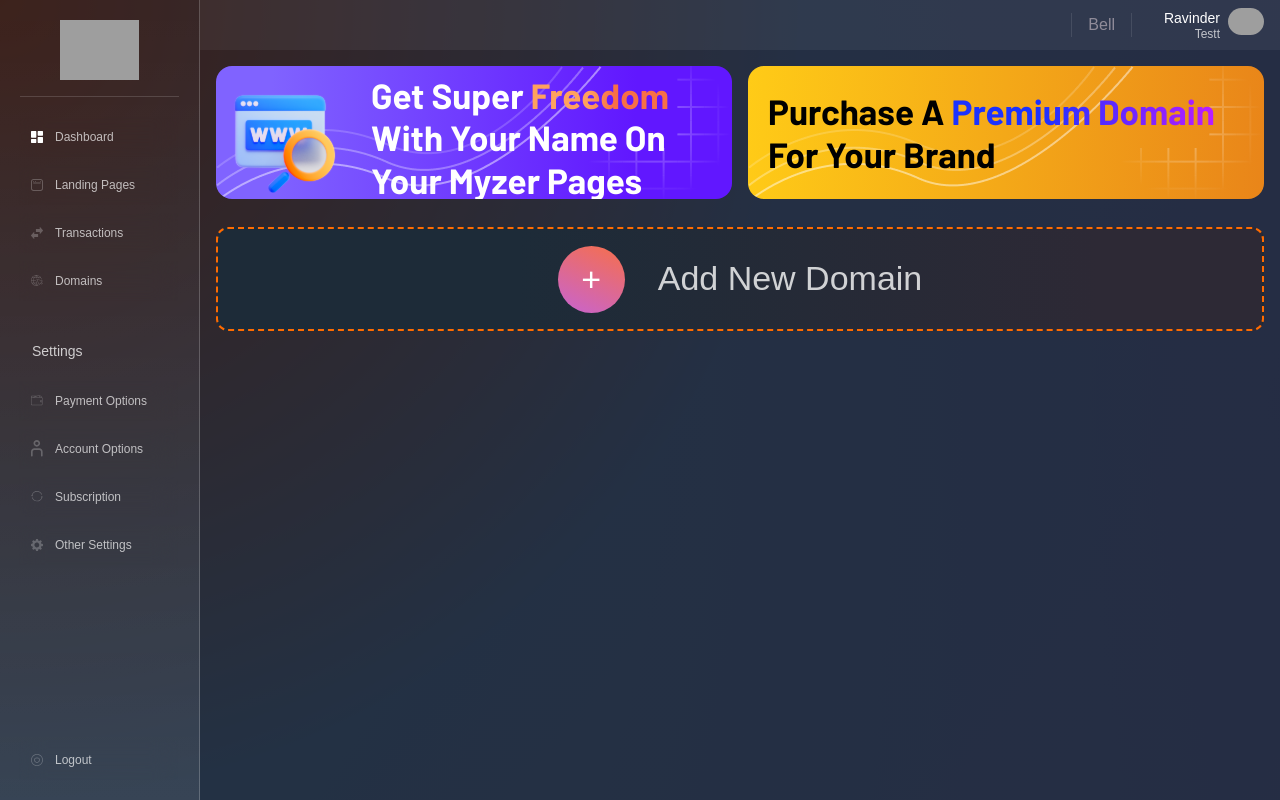
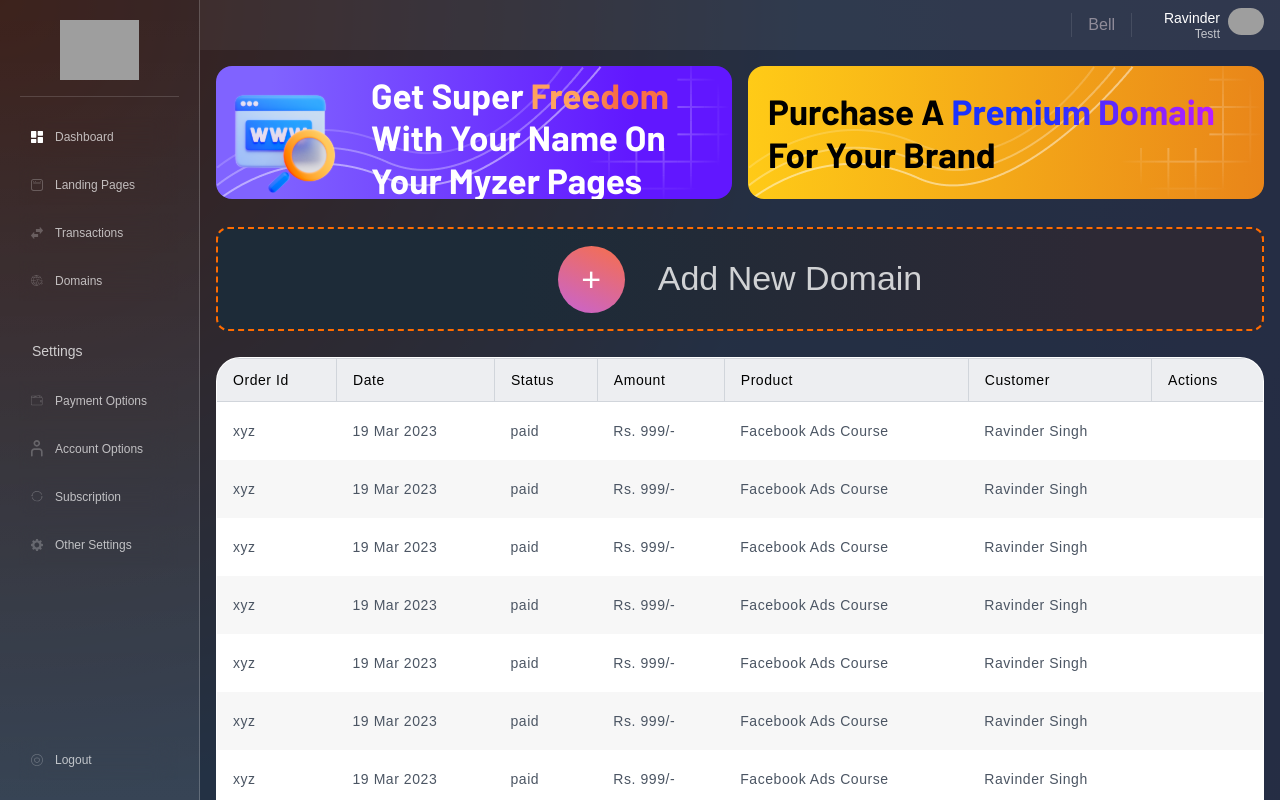
Before and after one commit to 47Sunil/myz_front, a React (Create React App) app: page /domain in a window 1280 px wide. Built offline with nearby package versions, Linux system fonts and the light colour scheme; grey boxes are pictures that could not be loaded.

Commit message:
domain screen 1 complete

```diff
--- a/src/pages/AppBackground.js
+++ b/src/pages/AppBackground.js
@@ -64,12 +64,8 @@
   grid-row: 2 / span 1;
   grid-column: 2;
   background: #ff000;
-<<<<<<< HEAD
   max-height: calc(100vh - 50px);
   padding: 1rem;
-=======
-  min-height: calc(100vh - 50px);
->>>>>>> 0d5c1e1379a1cb3ecd53a20e463053e80069d694
   overflow-y: scroll;
 `;
 
--- a/src/pages/Domain/components/AddDomain.jsx
+++ b/src/pages/Domain/components/AddDomain.jsx
@@ -16,7 +16,7 @@
 
 const AddDomain = () => {
   return (
-    <BorderDiv className='bg-gradient-transparent-domain rounded-xl py-[19px]'>
+    <BorderDiv className='bg-gradient-transparent-domain rounded-xl py-[19px] mb-[26px]'>
       <div className='bg-gradient-add-icon text-white font-normal text-[34px] leading-[67px] rounded-full w-[67px] h-[67px] text-center'>
         +
       </div>
--- /dev/null
+++ b/src/pages/Domain/components/Table.jsx
@@ -0,0 +1,11 @@
+import React from 'react';
+import Tables from '../../../components/Tables/Tables';
+const Table = () => {
+  return (
+    <div className='bg-[rgba(255,255,255,1)] border border-solid border-[rgba(255,255,255,0.15)] min-h-full rounded-t-3xl w-full  flex flex-col justify-between overflow-hidden'>
+      <Tables />
+    </div>
+  );
+};
+
+export default Table;
--- a/src/pages/Domain/index.jsx
+++ b/src/pages/Domain/index.jsx
@@ -1,12 +1,14 @@
 import React from 'react';
 import Banner from './components/Banner';
 import AddDomain from './components/AddDomain';
+import Table from './components/Table';
 
 const Domain = () => {
   return (
     <div className='z-[3333] relative'>
       <Banner />
       <AddDomain />
+      <Table />
     </div>
   );
 };
```
